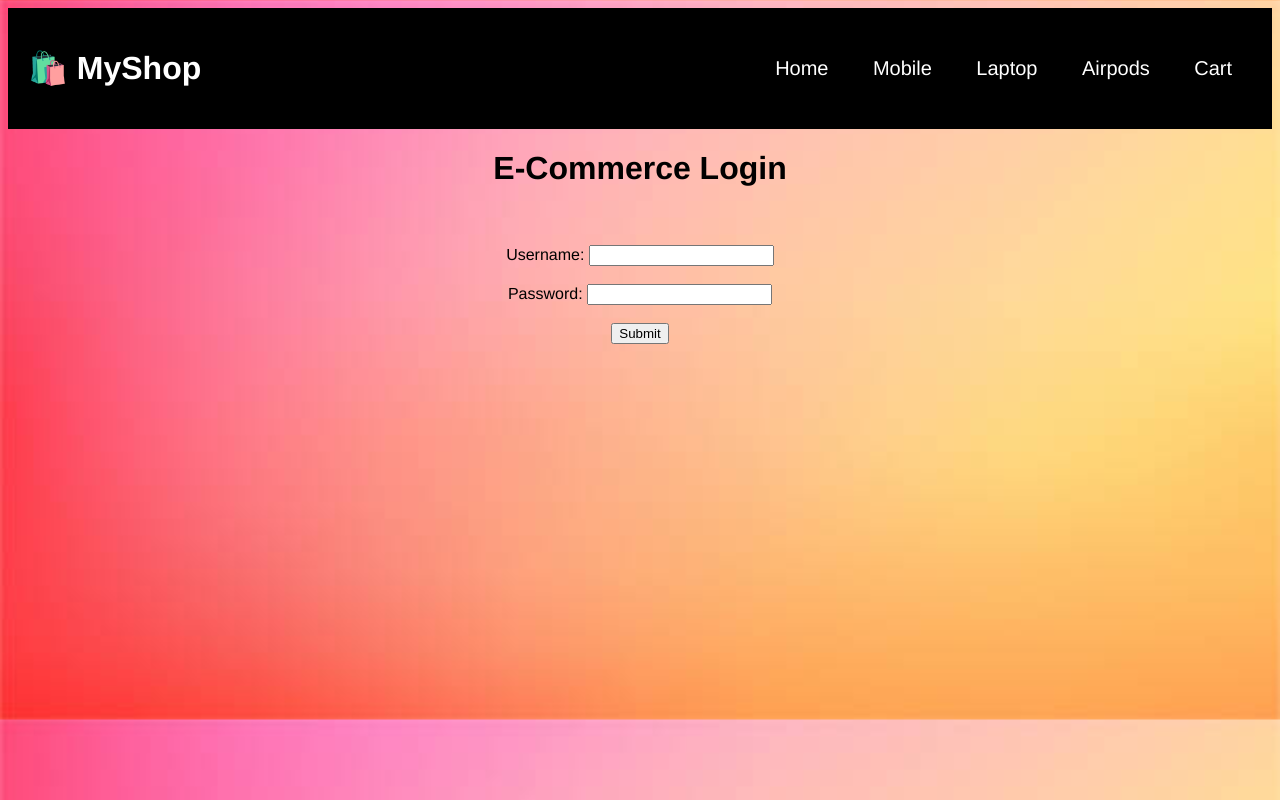
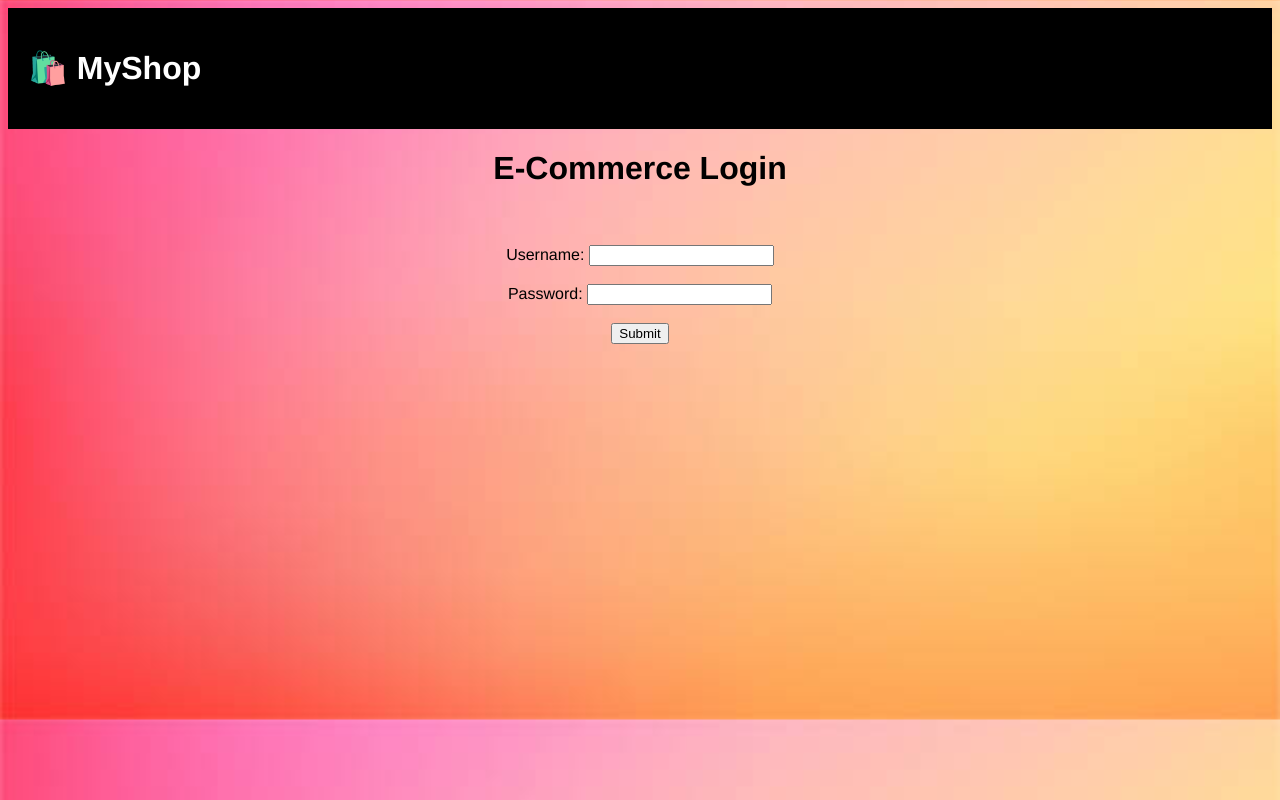
Before and after one commit to thanusree1468-ship-it/E-commerce, a plain HTML site: page login.html in a window 1280 px wide. Drawn offline with Linux system fonts and the light colour scheme.

Commit message:
Update login.html

```diff
--- a/login.html
+++ b/login.html
@@ -27,13 +27,7 @@
 <body>
     <header class="header">
         <h1>🛍️ MyShop</h1>
-    <nav class="nav a">
-        <a href="index.html">Home</a>
-        <a href="mobile.html">Mobile</a>
-        <a href="laptop.html">Laptop</a>
-        <a href="airpods.html">Airpods</a>
-        <a href="cart.html">Cart</a>
-    </nav>
+
     </header>
     <form name="form" action="index.html" method="post">
     <center>
```
